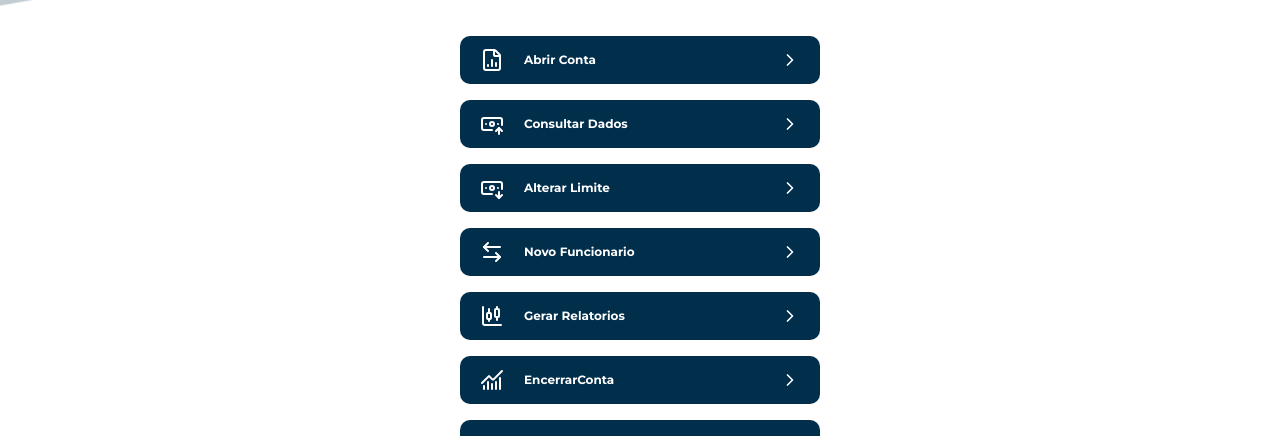
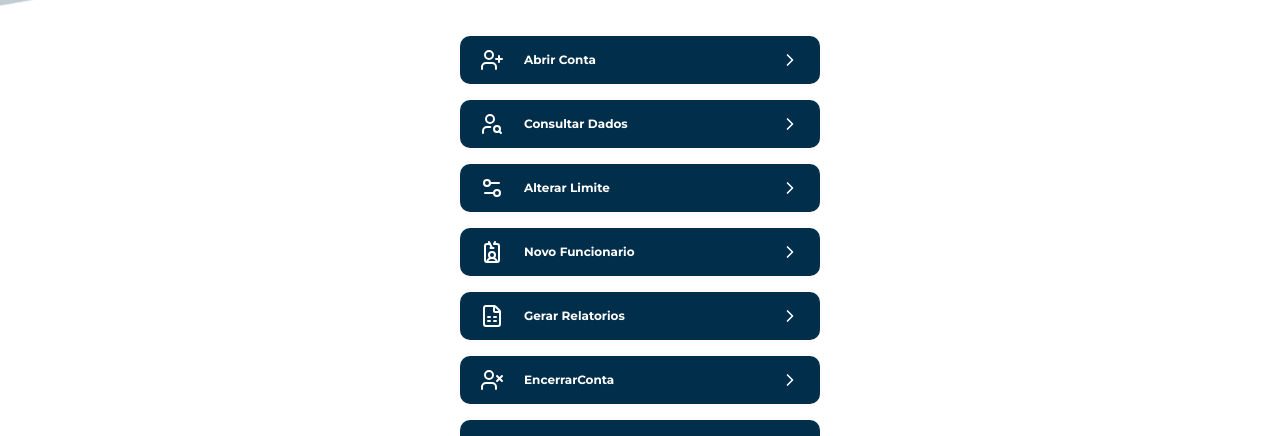
Before and after one commit to LeonardoAtaides/Banco-Malvader, a Next.js app: page /Funcionario/Menu in a window 1280 px wide. Shown: the part 166-602 px from the top of the page. Built offline with nearby package versions, Linux system fonts and the light colour scheme.

Commit message:
Add icons page de menu funcionarios

```diff
--- a/src/app/Funcionario/Menu/page.tsx
+++ b/src/app/Funcionario/Menu/page.tsx
@@ -5,14 +5,13 @@ import {
   ChevronRight,
   HandHelping,
   FileText,
-  CircleFadingPlus,
-  ChartNoAxesCombined,
-  ChartCandlestick,
-  ArrowLeftRight,
-  BanknoteArrowDown,
-  BanknoteArrowUp,
-  FileChartColumn,
   Search,
+  UserPlus,
+  UserSearch,
+  Settings2,
+  IdCardLanyard,
+  FileSpreadsheet,
+  UserX,
 } from "lucide-react";
 import { useRouter } from "next/navigation";
 import FuncNavbar from "@/components/funcnavbar";
@@ -25,32 +24,32 @@ export default function Cliente() {
   const opcoes = [
     {
       nome: "Abrir Conta",
-      icone: <FileChartColumn />,
+      icone: <UserPlus/>,
       rota: "/Funcionario/AbrirConta",
     },
     {
       nome: "Consultar Dados",
-      icone: <BanknoteArrowUp />,
+      icone: <UserSearch />,
       rota: "/Funcionario/ConsultarDados",
     },
     {
       nome: "Alterar Limite",
-      icone: <BanknoteArrowDown />,
+      icone: <Settings2 />,
       rota: "/Funcionario/AlterarLimite",
     },
     {
       nome: "Novo Funcionario",
-      icone: <ArrowLeftRight />,
+      icone: <IdCardLanyard  />,
       rota: "/Funcionario/NovoFuncionario",
     },
     {
       nome: "Gerar Relatorios",
-      icone: <ChartCandlestick />,
+      icone: <FileSpreadsheet />,
       rota: "//Funcionario/GerarRelatorios",
     },
     {
       nome: "EncerrarConta",
-      icone: <ChartNoAxesCombined />,
+      icone: <UserX />,
       rota: "Funcionario/EncerrarConta",
     },
     {
--- a/src/app/Funcionario/page.tsx
+++ b/src/app/Funcionario/page.tsx
@@ -14,8 +14,6 @@ import {
   ChartNoAxesCombined,
   Users,
   UserX,
-
-
 } from "lucide-react";
 import { useRouter } from "next/navigation";
 import Titulo from "@/components/titles";
```
